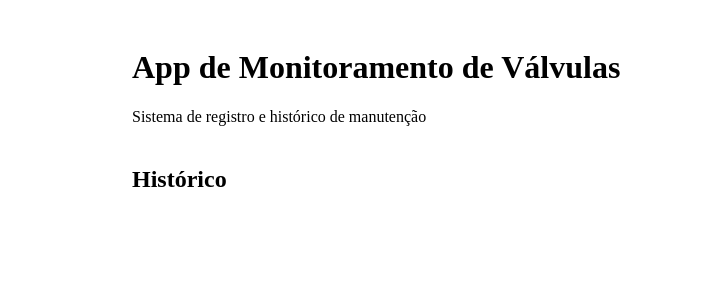
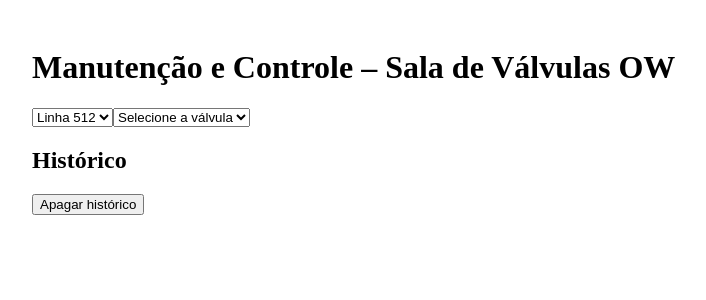
Before and after one commit to wallacegoulart2020-lab/valvulas-manutencao, a React (Vite) app: page / in a window 1280 px wide. Shown: the top 300 px of the page, without its empty margins (58-764 px from the left). Built offline with nearby package versions, Linux system fonts and the light colour scheme.

Commit message:
Update App.jsx

```diff
--- a/src/App.jsx
+++ b/src/App.jsx
@@ -1,166 +1,279 @@
 import { useEffect, useState } from "react";
 
+/* ===================== CONFIGURAÇÃO ===================== */
+
+const APP_NAME = "Manutenção e Controle – Sala de Válvulas OW";
+const PREVENTIVA_VALIDADE_MS = 1000 * 60 * 60 * 24 * 548; // 18 meses
+const STORAGE_KEY = "ow_valvulas_estado";
+const HIST_KEY = "ow_valvulas_historico";
+const HIST_PASSWORD = "0608";
+
 const STATUS = {
-  OK: { label: "OK", color: "#d1fae5" },
-  FALHA: { label: "FALHA", color: "#fee2e2" },
-  MANUTENCAO: { label: "MANUTENÇÃO", color: "#fef3c7" },
+  RED: "#ef4444",
+  GREEN: "#22c55e",
+  YELLOW: "#eab308",
+  ORANGE: "#fb923c",
 };
 
-const LINHAS_INICIAIS = {
-  512: [
-    { id: "V-512-01", status: "OK" },
-    { id: "V-512-02", status: "OK" },
-  ],
-  513: [
-    { id: "V-513-01", status: "OK" },
-    { id: "V-513-02", status: "OK" },
-  ],
-  514: [
-    { id: "V-514-01", status: "OK" },
-    { id: "V-514-02", status: "OK" },
-  ],
+const SUBCONJUNTOS = {
+  512: ["V1", "V2", "V3", "V5", "V6", "V7", "V8"],
+  513: ["V1", "V2", "V3", "V4", "V5", "V6", "V7"],
 };
 
-const STORAGE_KEY = "valvulas_linhas";
-const HIST_KEY = "valvulas_historico";
+/* ===================== HELPERS ===================== */
+
+const gerarValvulas = (linha) => {
+  const total = linha === 514 ? 72 : 175;
+  return Array.from({ length: total }, (_, i) => ({
+    numero: i + 1,
+    preventivaData: null,
+    corretivas: [],
+    subconjuntos:
+      linha === 514
+        ? null
+        : SUBCONJUNTOS[linha].reduce((acc, s) => {
+            acc[s] = { status: "RED", corretivas: [] };
+            return acc;
+          }, {}),
+  }));
+};
+
+/* ===================== APP ===================== */
 
 export default function App() {
-  const [linhas, setLinhas] = useState({});
+  const [linhaAtiva, setLinhaAtiva] = useState(512);
+  const [valvulas, setValvulas] = useState({});
+  const [valvulaSelecionada, setValvulaSelecionada] = useState(null);
   const [historico, setHistorico] = useState([]);
-  const [valvulaAberta, setValvulaAberta] = useState(null);
+  const [mensagem, setMensagem] = useState("");
 
-  // carregar dados
+  const [form, setForm] = useState({
+    tipo: "",
+    data: "",
+    responsavel: "",
+    descricao: "",
+    subconjuntos: {},
+  });
+
+  const [erros, setErros] = useState({});
+
+  /* ===================== LOAD / SAVE ===================== */
+
   useEffect(() => {
     const salvo = localStorage.getItem(STORAGE_KEY);
     const hist = localStorage.getItem(HIST_KEY);
 
-    setLinhas(salvo ? JSON.parse(salvo) : LINHAS_INICIAIS);
-    setHistorico(hist ? JSON.parse(hist) : []);
+    if (salvo) {
+      setValvulas(JSON.parse(salvo));
+    } else {
+      setValvulas({
+        512: gerarValvulas(512),
+        513: gerarValvulas(513),
+        514: gerarValvulas(514),
+      });
+    }
+
+    if (hist) setHistorico(JSON.parse(hist));
   }, []);
 
-  // salvar automaticamente
   useEffect(() => {
-    localStorage.setItem(STORAGE_KEY, JSON.stringify(linhas));
-  }, [linhas]);
+    localStorage.setItem(STORAGE_KEY, JSON.stringify(valvulas));
+  }, [valvulas]);
 
   useEffect(() => {
     localStorage.setItem(HIST_KEY, JSON.stringify(historico));
   }, [historico]);
 
-  const alterarStatus = (linha, id, novoStatus) => {
-    setLinhas((prev) => {
-      const atualizado = {
-        ...prev,
-        [linha]: prev[linha].map((v) =>
-          v.id === id ? { ...v, status: novoStatus } : v
-        ),
-      };
+  /* ===================== VALIDADE PREVENTIVA ===================== */
+
+  useEffect(() => {
+    const agora = Date.now();
+    let alterou = false;
+
+    const novo = { ...valvulas };
+
+    Object.keys(novo).forEach((linha) => {
+      novo[linha].forEach((v) => {
+        if (
+          v.preventivaData &&
+          agora - v.preventivaData > PREVENTIVA_VALIDADE_MS
+        ) {
+          v.preventivaData = null;
+          alterou = true;
 
           setHistorico((h) => [
             {
               id: Date.now(),
               linha,
-          valvula: id,
-          status: novoStatus,
+              valvula: v.numero,
+              tipo: "PREVENTIVA VENCIDA",
               data: new Date().toLocaleString("pt-BR"),
+              responsavel: "Sistema",
+              descricao: "Preventiva vencida automaticamente por prazo",
+            },
+            ...h,
+          ]);
+        }
+      });
+    });
+
+    if (alterou) setValvulas(novo);
+  }, [valvulas]);
+
+  /* ===================== SALVAR MANUTENÇÃO ===================== */
+
+  const validar = () => {
+    const e = {};
+    if (!form.tipo) e.tipo = "Obrigatório";
+    if (!form.data) e.data = "Obrigatório";
+    if (!form.responsavel) e.responsavel = "Obrigatório";
+    if (!form.descricao) e.descricao = "Obrigatório";
+    setErros(e);
+    return Object.keys(e).length === 0;
+  };
+
+  const salvar = () => {
+    if (!validar()) return;
+
+    const novo = { ...valvulas };
+    const v = novo[linhaAtiva][valvulaSelecionada - 1];
+
+    if (form.tipo === "PREVENTIVA") {
+      v.preventivaData = new Date(form.data).getTime();
+
+      if (v.subconjuntos) {
+        Object.keys(v.subconjuntos).forEach(
+          (s) => (v.subconjuntos[s].status = "GREEN")
+        );
+      }
+    }
+
+    if (form.tipo === "CORRETIVA") {
+      if (v.subconjuntos) {
+        Object.keys(form.subconjuntos).forEach((s) => {
+          v.subconjuntos[s].status = "YELLOW";
+          v.subconjuntos[s].corretivas.push(form);
+        });
+      }
+    }
+
+    setValvulas(novo);
+
+    setHistorico((h) => [
+      {
+        id: Date.now(),
+        linha: linhaAtiva,
+        valvula: valvulaSelecionada,
+        ...form,
       },
       ...h,
     ]);
 
-      return atualizado;
+    setMensagem("✅ Manutenção salva com sucesso");
+    setForm({
+      tipo: "",
+      data: "",
+      responsavel: "",
+      descricao: "",
+      subconjuntos: {},
     });
+
+    setTimeout(() => setMensagem(""), 3000);
   };
 
+  /* ===================== HISTÓRICO RESET ===================== */
+
+  const limparHistorico = () => {
+    const senha = prompt("Digite a senha para apagar o histórico:");
+    if (senha === HIST_PASSWORD) {
+      setHistorico([]);
+      alert("Histórico apagado");
+    } else {
+      alert("Senha incorreta");
+    }
+  };
+
+  /* ===================== UI ===================== */
+
   return (
-    <div style={{ padding: 20, maxWidth: 900, margin: "auto" }}>
-      <h1 style={{ fontSize: 32 }}>App de Monitoramento de Válvulas</h1>
-      <p>Sistema de registro e histórico de manutenção</p>
+    <div style={{ padding: 20, maxWidth: 1100, margin: "auto" }}>
+      <h1>{APP_NAME}</h1>
 
-      {Object.keys(linhas).map((linha) => (
-        <div
-          key={linha}
-          style={{
-            border: "2px solid #333",
-            borderRadius: 10,
-            padding: 16,
-            marginTop: 20,
-          }}
+      {/* Linha */}
+      <select
+        value={linhaAtiva}
+        onChange={(e) => setLinhaAtiva(Number(e.target.value))}
       >
-          <h2>Linha {linha}</h2>
+        <option value={512}>Linha 512</option>
+        <option value={513}>Linha 513</option>
+        <option value={514}>Linha 514</option>
+      </select>
 
-          {linhas[linha].map((v) => (
-            <div key={v.id}>
-              <div
-                onClick={() =>
-                  setValvulaAberta(
-                    valvulaAberta === `${linha}-${v.id}`
-                      ? null
-                      : `${linha}-${v.id}`
-                  )
-                }
-                style={{
-                  background: STATUS[v.status].color,
-                  padding: 10,
-                  marginTop: 8,
-                  borderRadius: 6,
-                  display: "flex",
-                  justifyContent: "space-between",
-                  alignItems: "center",
-                  cursor: "pointer",
-                }}
+      {/* Válvula */}
+      <select
+        value={valvulaSelecionada || ""}
+        onChange={(e) => setValvulaSelecionada(Number(e.target.value))}
       >
-                <strong>{v.id}</strong>
-
-                <select
-                  value={v.status}
-                  onClick={(e) => e.stopPropagation()}
-                  onChange={(e) =>
-                    alterarStatus(linha, v.id, e.target.value)
-                  }
-                >
-                  {Object.keys(STATUS).map((s) => (
-                    <option key={s} value={s}>
-                      {STATUS[s].label}
+        <option value="">Selecione a válvula</option>
+        {valvulas[linhaAtiva]?.map((v) => (
+          <option key={v.numero} value={v.numero}>
+            Válvula {v.numero}
           </option>
         ))}
       </select>
-              </div>
 
-              {valvulaAberta === `${linha}-${v.id}` && (
-                <div
-                  style={{
-                    background: "#f5f5f5",
-                    padding: 10,
-                    marginTop: 6,
-                    borderRadius: 6,
-                    fontSize: 14,
-                  }}
+      {valvulaSelecionada && (
+        <>
+          <h3>Manutenção</h3>
+
+          <select
+            value={form.tipo}
+            onChange={(e) => setForm({ ...form, tipo: e.target.value })}
           >
-                  <strong>Histórico da válvula</strong>
-                  {historico
-                    .filter(
-                      (h) =>
-                        h.linha === linha && h.valvula === v.id
-                    )
-                    .map((h) => (
-                      <div key={h.id}>
-                        {h.data} — {h.status}
-                      </div>
-                    ))}
-                </div>
+            <option value="">Tipo</option>
+            <option value="PREVENTIVA">Preventiva</option>
+            <option value="CORRETIVA">Corretiva</option>
+          </select>
+          {erros.tipo && <span>{erros.tipo}</span>}
+
+          <input
+            type="date"
+            value={form.data}
+            onChange={(e) => setForm({ ...form, data: e.target.value })}
+          />
+          {erros.data && <span>{erros.data}</span>}
+
+          <input
+            placeholder="Responsável"
+            value={form.responsavel}
+            onChange={(e) =>
+              setForm({ ...form, responsavel: e.target.value })
+            }
+          />
+          {erros.responsavel && <span>{erros.responsavel}</span>}
+
+          <textarea
+            placeholder="Descrição"
+            value={form.descricao}
+            onChange={(e) =>
+              setForm({ ...form, descricao: e.target.value })
+            }
+          />
+          {erros.descricao && <span>{erros.descricao}</span>}
+
+          <button onClick={salvar}>Salvar</button>
+          {mensagem && <p>{mensagem}</p>}
+        </>
       )}
-            </div>
-          ))}
-        </div>
-      ))}
 
-      <h2 style={{ marginTop: 40 }}>Histórico</h2>
+      <h2>Histórico</h2>
+      <button onClick={limparHistorico}>Apagar histórico</button>
+
       {historico.map((h) => (
-        <div key={h.id} style={{ marginBottom: 6 }}>
-          <strong>{h.valvula}</strong> — Linha {h.linha} —{" "}
-          {h.status}
+        <div key={h.id} style={{ borderBottom: "1px solid #ccc" }}>
+          {h.data} – Linha {h.linha} – Válvula {h.valvula} – {h.tipo}
           <br />
-          <small>{h.data}</small>
+          {h.responsavel} – {h.descricao}
         </div>
       ))}
     </div>
```
Lines whose indentation alone changed are shown as unchanged.
